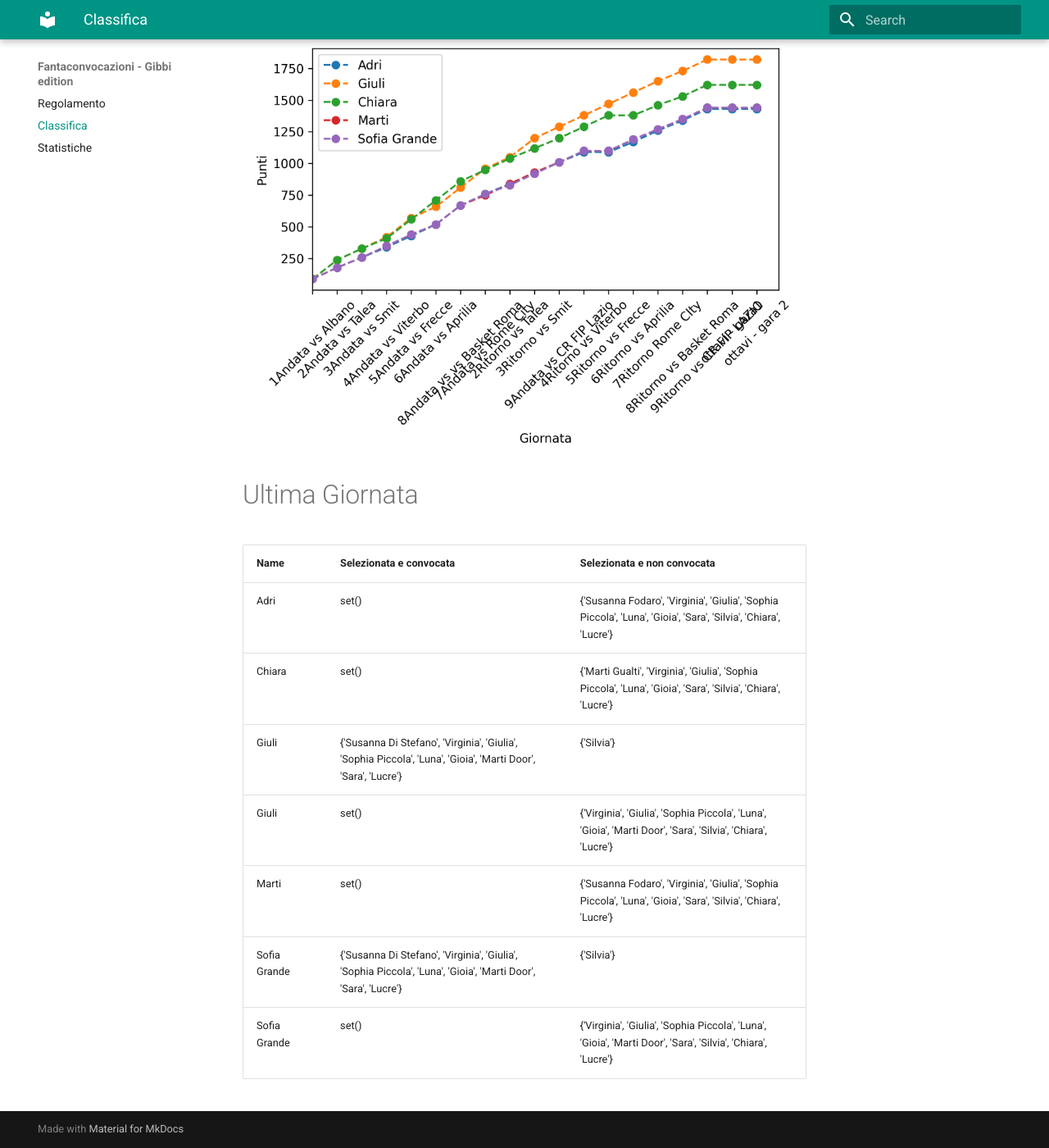
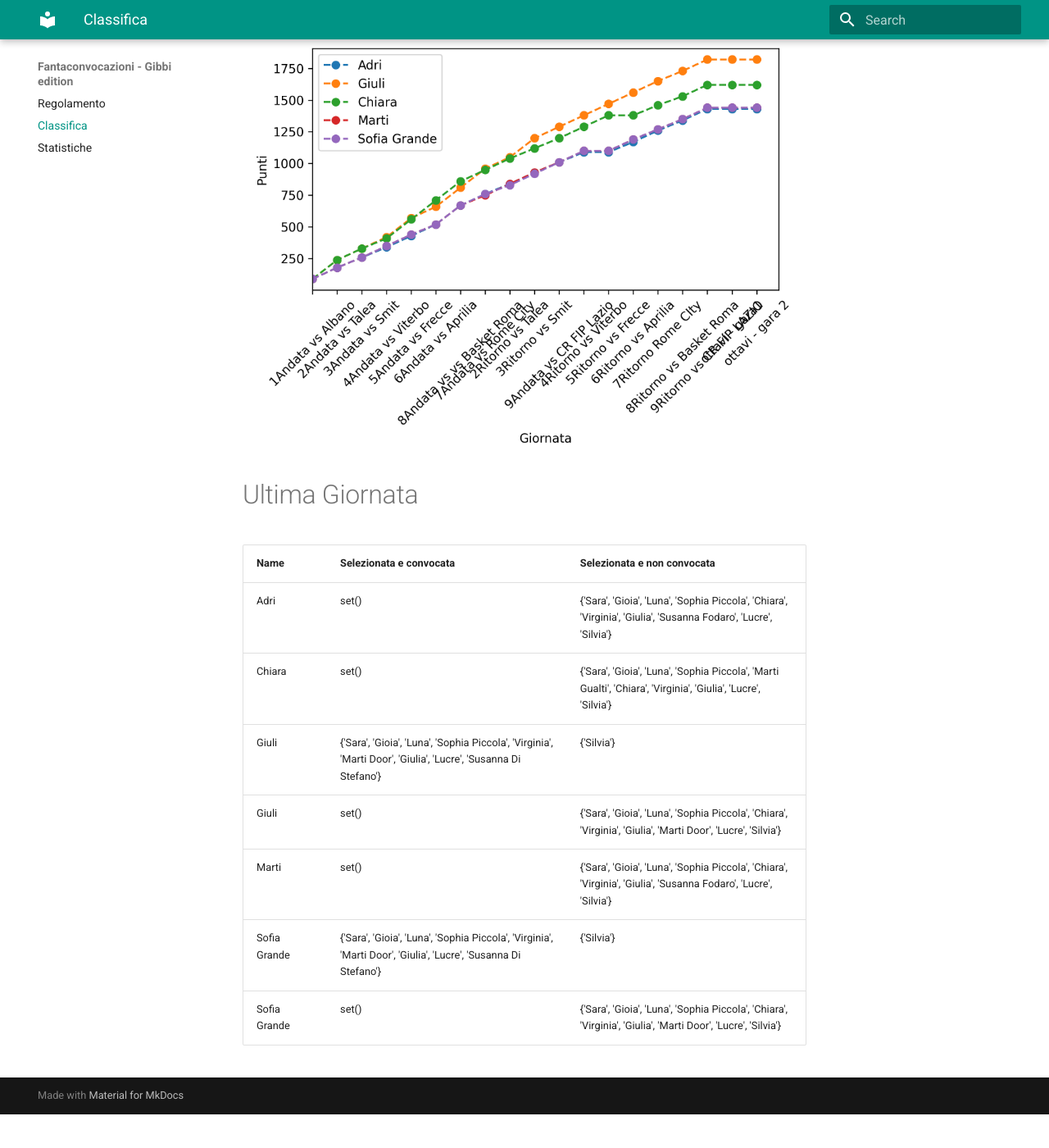
Before and after one commit to martinig94/fantagibbi, an MkDocs documentation site: the page built from docs/Classifica.md, in a window 1280 px wide and 1400 px high, scrolled down 565 px. Shown: the whole window at 82% size. Built offline with MkDocs 1.6.1 and Material for MkDocs 9.7.7, drawn with Linux system fonts in a browser that asks for light colours; after the commit the page ends 1924 px from its top, so only the background shows below that.

Commit message:
Auto-update from main.py

```diff
--- a/docs/Classifica.md
+++ b/docs/Classifica.md
@@ -18,11 +18,11 @@
 <!-- START_TABLE CORRECT -->
 | Name         | Selezionata e convocata                                                                                        | Selezionata e non convocata                                                                                      |
 |:-------------|:---------------------------------------------------------------------------------------------------------------|:-----------------------------------------------------------------------------------------------------------------|
-| Adri         | set()                                                                                                          | {'Susanna Fodaro', 'Virginia', 'Giulia', 'Sophia Piccola', 'Luna', 'Gioia', 'Sara', 'Silvia', 'Chiara', 'Lucre'} |
-| Chiara       | set()                                                                                                          | {'Marti Gualti', 'Virginia', 'Giulia', 'Sophia Piccola', 'Luna', 'Gioia', 'Sara', 'Silvia', 'Chiara', 'Lucre'}   |
-| Giuli        | {'Susanna Di Stefano', 'Virginia', 'Giulia', 'Sophia Piccola', 'Luna', 'Gioia', 'Marti Door', 'Sara', 'Lucre'} | {'Silvia'}                                                                                                       |
-| Giuli        | set()                                                                                                          | {'Virginia', 'Giulia', 'Sophia Piccola', 'Luna', 'Gioia', 'Marti Door', 'Sara', 'Silvia', 'Chiara', 'Lucre'}     |
-| Marti        | set()                                                                                                          | {'Susanna Fodaro', 'Virginia', 'Giulia', 'Sophia Piccola', 'Luna', 'Gioia', 'Sara', 'Silvia', 'Chiara', 'Lucre'} |
-| Sofia Grande | {'Susanna Di Stefano', 'Virginia', 'Giulia', 'Sophia Piccola', 'Luna', 'Gioia', 'Marti Door', 'Sara', 'Lucre'} | {'Silvia'}                                                                                                       |
-| Sofia Grande | set()                                                                                                          | {'Virginia', 'Giulia', 'Sophia Piccola', 'Luna', 'Gioia', 'Marti Door', 'Sara', 'Silvia', 'Chiara', 'Lucre'}     |
+| Adri         | set()                                                                                                          | {'Sara', 'Gioia', 'Luna', 'Sophia Piccola', 'Chiara', 'Virginia', 'Giulia', 'Susanna Fodaro', 'Lucre', 'Silvia'} |
+| Chiara       | set()                                                                                                          | {'Sara', 'Gioia', 'Luna', 'Sophia Piccola', 'Marti Gualti', 'Chiara', 'Virginia', 'Giulia', 'Lucre', 'Silvia'}   |
+| Giuli        | {'Sara', 'Gioia', 'Luna', 'Sophia Piccola', 'Virginia', 'Marti Door', 'Giulia', 'Lucre', 'Susanna Di Stefano'} | {'Silvia'}                                                                                                       |
+| Giuli        | set()                                                                                                          | {'Sara', 'Gioia', 'Luna', 'Sophia Piccola', 'Chiara', 'Virginia', 'Giulia', 'Marti Door', 'Lucre', 'Silvia'}     |
+| Marti        | set()                                                                                                          | {'Sara', 'Gioia', 'Luna', 'Sophia Piccola', 'Chiara', 'Virginia', 'Giulia', 'Susanna Fodaro', 'Lucre', 'Silvia'} |
+| Sofia Grande | {'Sara', 'Gioia', 'Luna', 'Sophia Piccola', 'Virginia', 'Marti Door', 'Giulia', 'Lucre', 'Susanna Di Stefano'} | {'Silvia'}                                                                                                       |
+| Sofia Grande | set()                                                                                                          | {'Sara', 'Gioia', 'Luna', 'Sophia Piccola', 'Chiara', 'Virginia', 'Giulia', 'Marti Door', 'Lucre', 'Silvia'}     |
 <!-- END_TABLE CORRECT -->
```
